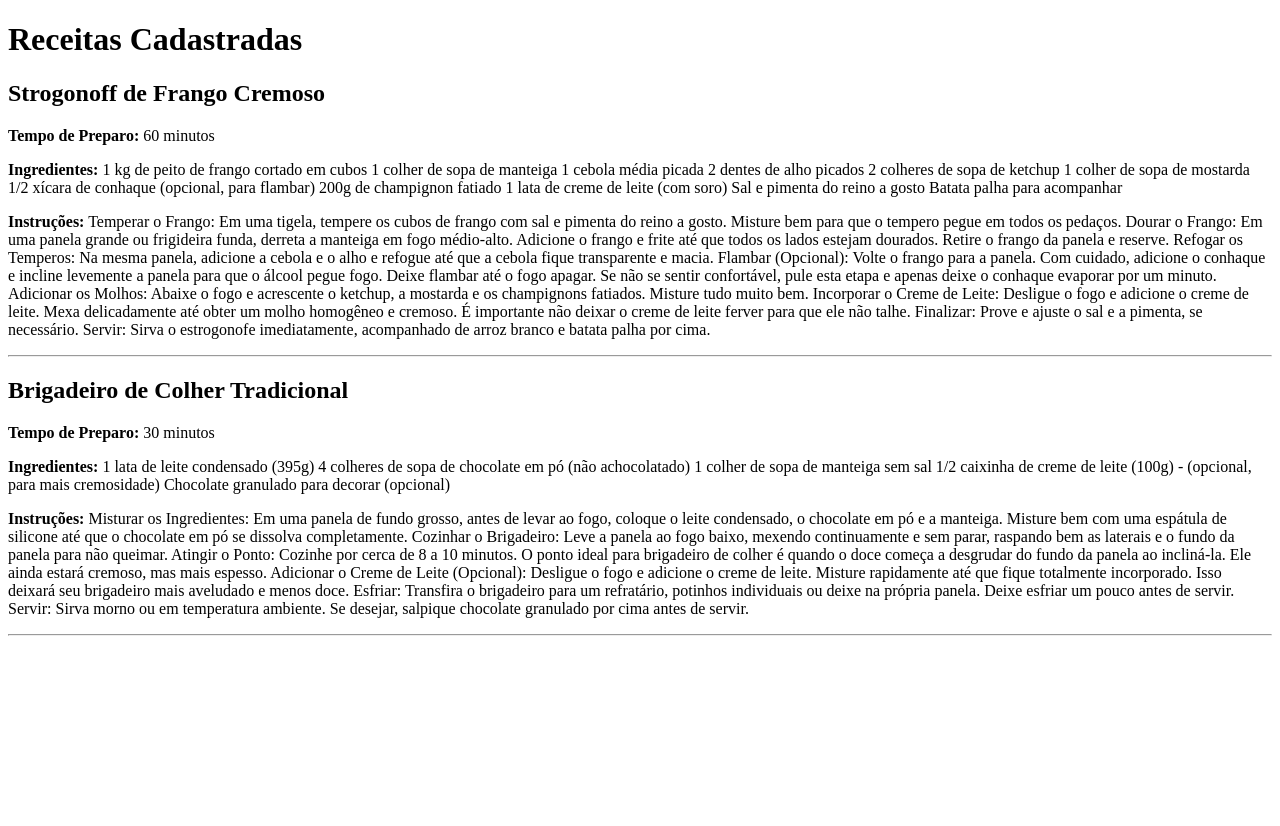
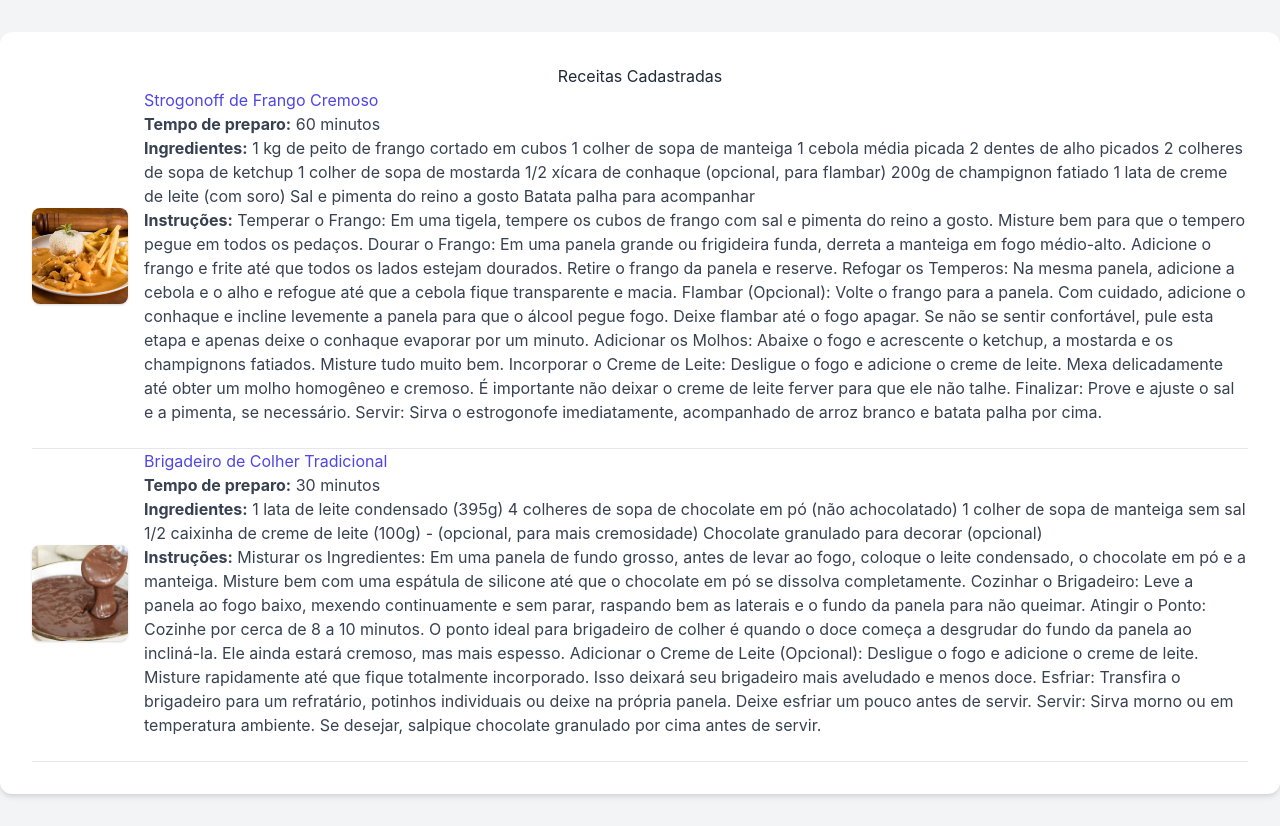
Before and after one commit to Leonardo22sp/projeto_django, a Django app: page /recipes/ in a window 1280 px wide. Before the commit the page ends 636 px from the top, so only its background shows below. Run offline with Django 5.2, Linux system fonts and the light colour scheme; data comes from the database, SQL or seed files in the repository; both versions use the stored data as it was after the commit; some libraries are stand-ins or nearby versions.

Commit message:
adicao de receitas e imagens das receitas

```diff
--- a/recipes/templates/recipes/recipe_list.html
+++ b/recipes/templates/recipes/recipe_list.html
@@ -4,17 +4,103 @@
     <meta charset="UTF-8">
     <meta name="viewport" content="width=device-width, initial-scale=1.0">
     <title>Lista de Receitas</title>
+    <script src="https://cdn.tailwindcss.com"></script>
+    <style>
+        body {
+            font-family: 'Inter', sans-serif;
+            background-color: #f3f4f6;
+            color: #374151;
+            line-height: 1.6;
+        }
+        .container {
+            max-width: 800px;
+            margin: 2rem auto;
+            padding: 2rem;
+            background-color: #ffffff;
+            border-radius: 0.75rem; /* rounded-xl */
+            box-shadow: 0 4px 6px -1px rgba(0, 0, 0, 0.1), 0 2px 4px -1px rgba(0, 0, 0, 0.06); /* shadow-md */
+        }
+        h1 {
+            color: #1f2937;
+            font-size: 2.25rem; /* text-4xl */
+            font-weight: 700; /* font-bold */
+            margin-bottom: 1.5rem;
+            text-align: center;
+        }
+        .recipe-item {
+            display: flex;
+            align-items: center; /* Alinha verticalmente imagem e texto */
+            gap: 1rem; /* Espaçamento entre imagem e texto */
+            margin-bottom: 1.5rem;
+        }
+        .recipe-item img {
+            width: 96px; /* w-24 */
+            height: 96px; /* h-24 */
+            object-fit: cover; /* Garante que a imagem cubra a área sem distorcer */
+            border-radius: 0.5rem; /* rounded-md */
+            box-shadow: 0 1px 3px 0 rgba(0, 0, 0, 0.1), 0 1px 2px 0 rgba(0, 0, 0, 0.06);
+        }
+        .recipe-content {
+            flex-grow: 1; /* Permite que o conteúdo da receita ocupe o espaço restante */
+        }
+        h2 {
+            color: #1f2937;
+            font-size: 1.5rem; /* text-2xl */
+            font-weight: 600; /* font-semibold */
+            margin-top: 0; /* Remove margin-top padrão do h2 */
+            margin-bottom: 0.75rem;
+        }
+        h2 a {
+            color: #4f46e5; /* indigo-600 */
+            text-decoration: none;
+            transition: color 0.2s ease-in-out;
+        }
+        h2 a:hover {
+            color: #3730a3; /* indigo-800 */
+            text-decoration: underline;
+        }
+        p {
+            margin-bottom: 0.5rem;
+        }
+        strong {
+            font-weight: 600;
+        }
+        hr {
+            border-top: 1px solid #e5e7eb; /* border-gray-200 */
+            margin-top: 1.5rem;
+            margin-bottom: 1.5rem;
+        }
+        .empty-message {
+            text-align: center;
+            font-style: italic;
+            color: #6b7280;
+            padding: 1rem;
+            border: 1px dashed #d1d5db;
+            border-radius: 0.5rem;
+            margin-top: 2rem;
+        }
+    </style>
 </head>
 <body>
-    <h1>Receitas Cadastradas</h1>
+    <div class="container">
+        <h1>Receitas Cadastradas</h1>
         {% for recipe in recipes %}
-            <h2>{{ recipe.title }}</h2>
-                <p><strong>Tempo de Preparo:</strong> {{ recipe.cooking_time }} minutos</p>
-                <p><strong>Ingredientes:</strong> {{ recipe.ingredients }}</p>
-                <p><strong>Instruções:</strong> {{ recipe.instructions }}</p>
-                <hr>
+            <div class="recipe-item">
+                {% if recipe.image %}
+                    <!-- Exibe a imagem se ela existir -->
+                    <img src="{{ recipe.image.url }}" alt="">
+                {% endif %}
+                <div class="recipe-content">
+                    <h2><a href="{% url 'recipe_detail' recipe.pk %}">{{ recipe.title }}</a></h2>
+                    <p><strong>Tempo de preparo:</strong> {{ recipe.cooking_time }} minutos</p>
+                    <p><strong>Ingredientes:</strong> {{ recipe.ingredients }}</p>
+                    <p><strong>Instruções:</strong> {{ recipe.instructions }}</p>
+                </div>
+            </div>
+            <hr>
         {% empty %}
-            <p>Nenhuma receita cadastrada.</p>
+            <p class="empty-message">Nenhuma receita cadastrada.</p>
         {% endfor %}
+    </div>
 </body>
 </html>
--- a/recipes/urls.py
+++ b/recipes/urls.py
@@ -1,6 +1,10 @@
+# recipes/urls.py
 from django.urls import path
 from . import views
 
 urlpatterns = [
     path('', views.recipe_list, name='recipe_list'),
+    # Detalhe da receita pelo ID
+    path('<int:pk>/', views.recipe_detail, name='recipe_detail'),
+    # Outras URLs do seu aplicativo podem ser adicionadas aqui
 ]
```
Also changed, not shown: recipes/templates/recipes/recipe_detail.html (added, +33 -0 lines), db.sqlite3, media/recipes/WhatsApp_Image_2025-06-17_at_18.39.42.jpeg (added), media/recipes/blog_fev_strogonoff_cremoso-1.jpg (added), media/recipes/brigadeiro-de-colher-06-10.jpg (added).
